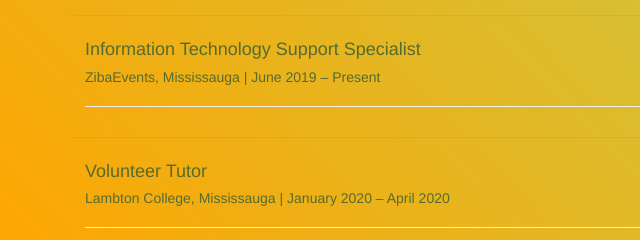
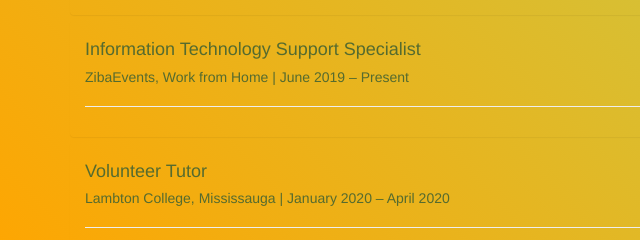
Before and after one commit to kuldeep-singh-5894/kuldeep-singh-5894.github.io, a plain HTML site: page index.html in a window 1280 px wide. Shown: the part 1625-1865 px from the top of the page, 0-640 px from the left. Drawn offline with nearby package versions, Linux system fonts and the light colour scheme; a web font is replaced by a local one.

Commit message:
Update index.html

```diff
--- a/index.html
+++ b/index.html
@@ -261,7 +261,7 @@
 										<h4>
 											Information Technology Support Specialist
 										</h4>
-										<h5>ZibaEvents, Mississauga | June 2019 – Present</h5><hr>
+										<h5>ZibaEvents, Work from Home | June 2019 – Present</h5><hr>
 									</div>
 								</div>
 							</a>
```
